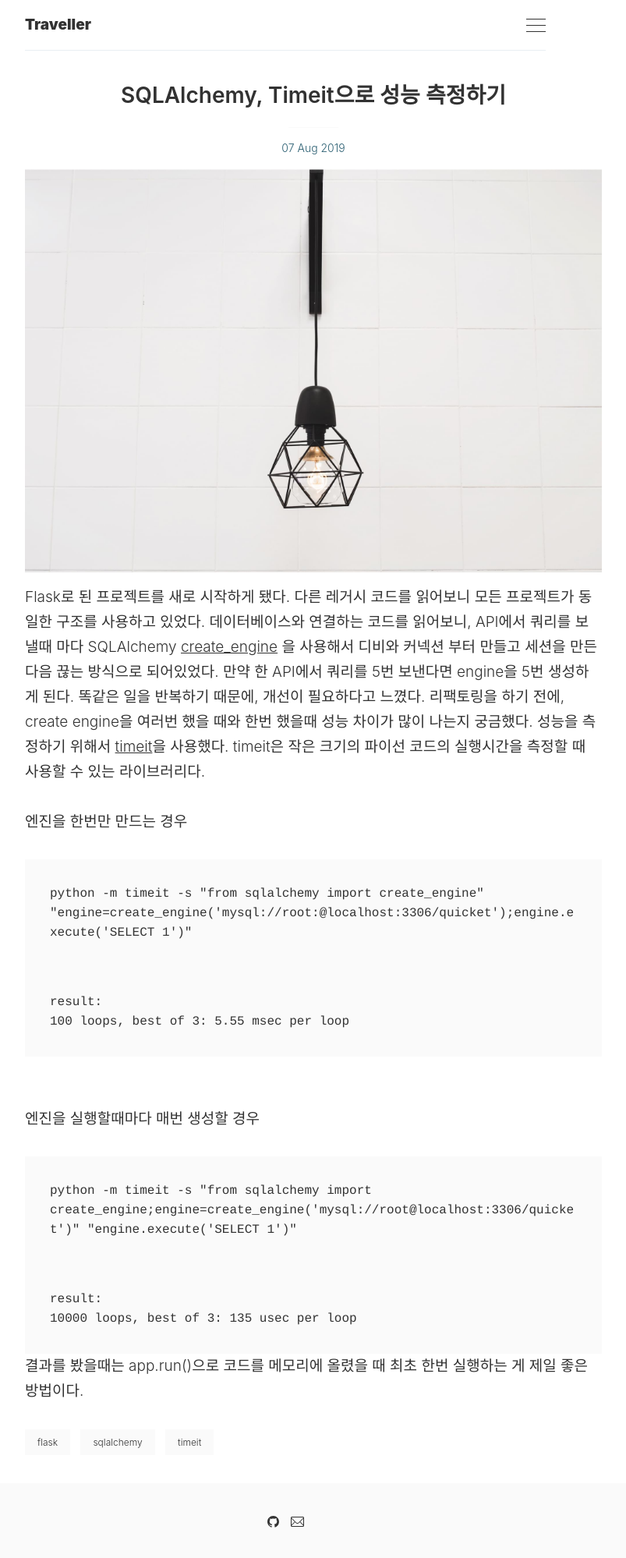
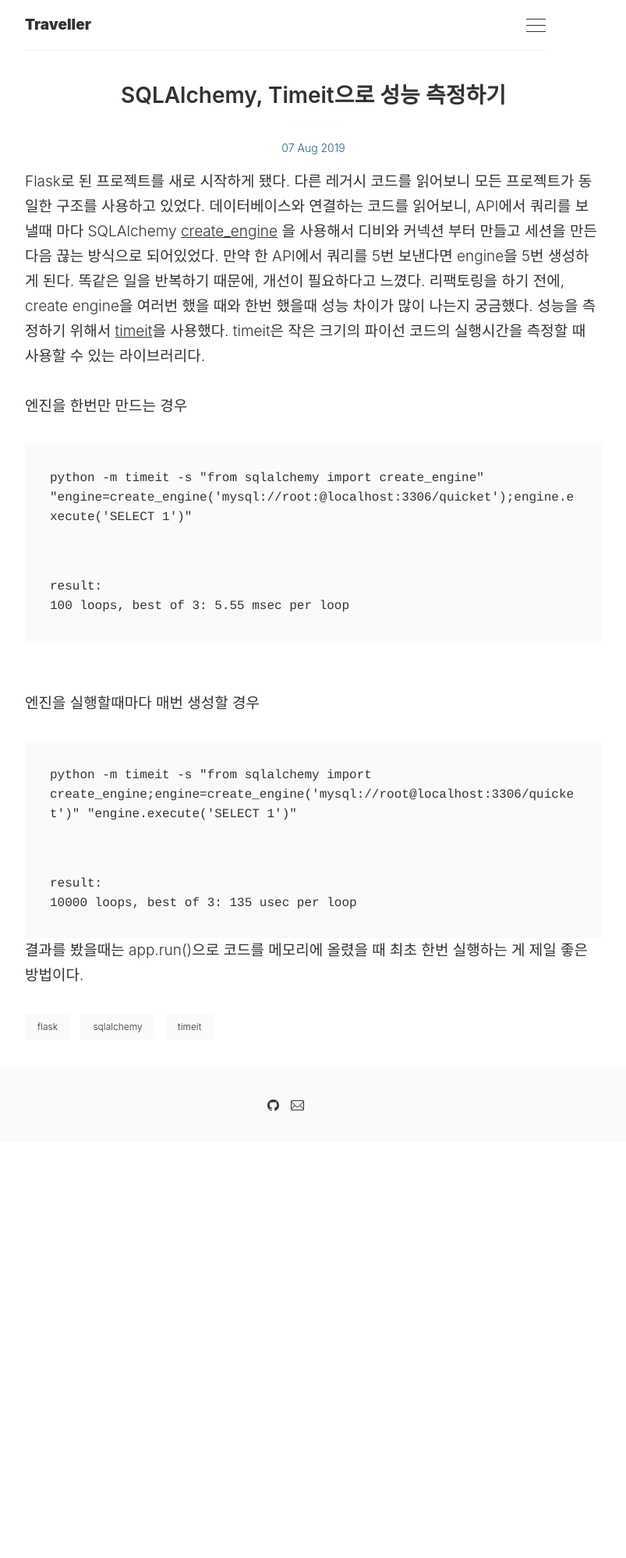
Before and after one commit to suhyunbaik/suhyunbaik.github.io, a Jekyll site: the page built from _posts/2019-08-07-sqlalchemy-create-engine.markdown, in a window 1280 px wide. Shown: the whole page at 78% size, without its empty margins (274-1077 px from the left). Built offline with Jekyll 4.4.1, drawn with Linux system fonts in a browser that asks for light colours; after the commit the page ends 1465 px from its top, so only the background shows below that.

Commit message:
Feat: remove image

```diff
--- a/_posts/2019-08-07-sqlalchemy-create-engine.markdown
+++ b/_posts/2019-08-07-sqlalchemy-create-engine.markdown
@@ -2,7 +2,6 @@
 layout: post
 title: SQLAlchemy, Timeit으로 성능 측정하기
 tags: [flask, sqlalchemy, timeit]
-image: '/images/posts/1.jpg'
 ---
 Flask로 된 프로젝트를 새로 시작하게 됐다. 다른 레거시 코드를 읽어보니 모든 프로젝트가 동일한 구조를 사용하고 있었다. 데이터베이스와 연결하는 코드를 읽어보니, API에서 쿼리를 보낼때 마다 SQLAlchemy [create_engine](https://docs.sqlalchemy.org/en/13/core/engines.html) 을 사용해서 디비와 커넥션 부터 만들고 세션을 만든 다음 끊는 방식으로 되어있었다.
 만약 한 API에서 쿼리를 5번 보낸다면 engine을 5번 생성하게 된다. 똑같은 일을 반복하기 때문에, 개선이 필요하다고 느꼈다. 리팩토링을 하기 전에, create engine을 여러번 했을 때와 한번 했을때 성능 차이가 많이 나는지 궁금했다.
```
